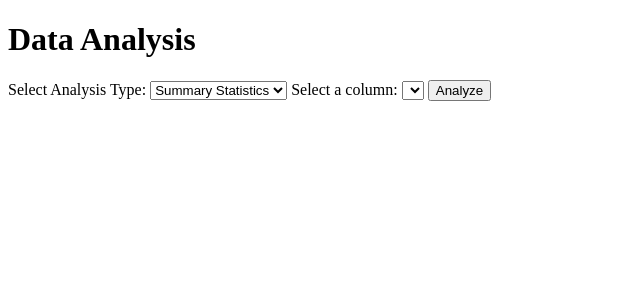
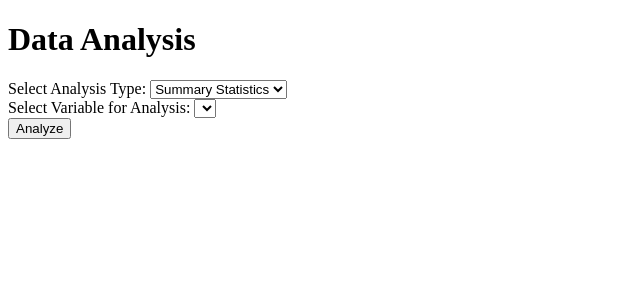
Before and after one commit to kglasmacher/comp_methods_final, a Flask app: template templates/index.html in a window 1280 px wide. Shown: the top 300 px of the page, without its empty margins (0-640 px from the left). Run offline with Flask 3, Linux system fonts and the light colour scheme; the template is opened without the code that fills it, so the values that code supplies are empty; parts of the project's set-up code (start-up, migrations or seed data) failed here and were passed over; some libraries are stand-ins or nearby versions.

Commit message:
fix dropdowns

```diff
--- a/templates/index.html
+++ b/templates/index.html
@@ -18,10 +18,12 @@
             <option value="scatterplot">Scatterplot</option>
         </select>
 
-        <label for="column">Select a column:</label>
-        <select id="column" name="column">
-            <!-- This will be populated dynamically with column names -->
-        </select>
+        <div id="summary-options">
+            <label for="column">Select Variable for Analysis:</label>
+            <select id="column" name="column">
+                <!-- This will be populated dynamically with column names -->
+            </select>
+        </div>
 
         <div id="scatterplot-options" style="display:none;">
             <label for="x-column">Select X Column:</label>
@@ -132,10 +134,14 @@
 
         // Show scatterplot-specific options when the scatterplot analysis type is selected
         document.getElementById('analysis-type').addEventListener('change', function() {
+            const summaryOptions = document.getElementById('summary-options');
             const scatterplotOptions = document.getElementById('scatterplot-options');
+
             if (this.value === 'scatterplot') {
+                summaryOptions.style.display = 'none';
                 scatterplotOptions.style.display = 'block';
             } else {
+                summaryOptions.style.display = 'block';
                 scatterplotOptions.style.display = 'none';
             }
         });
```
